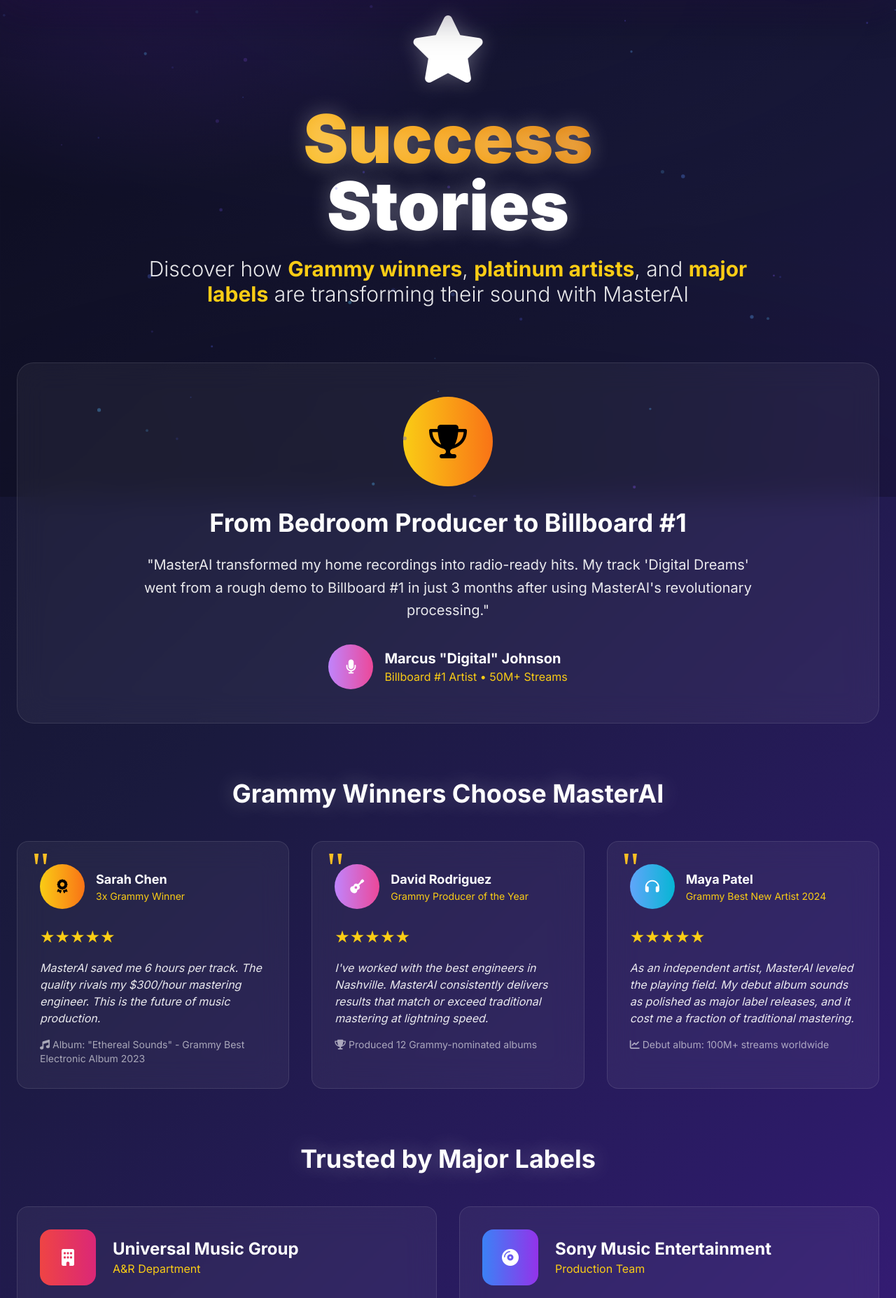
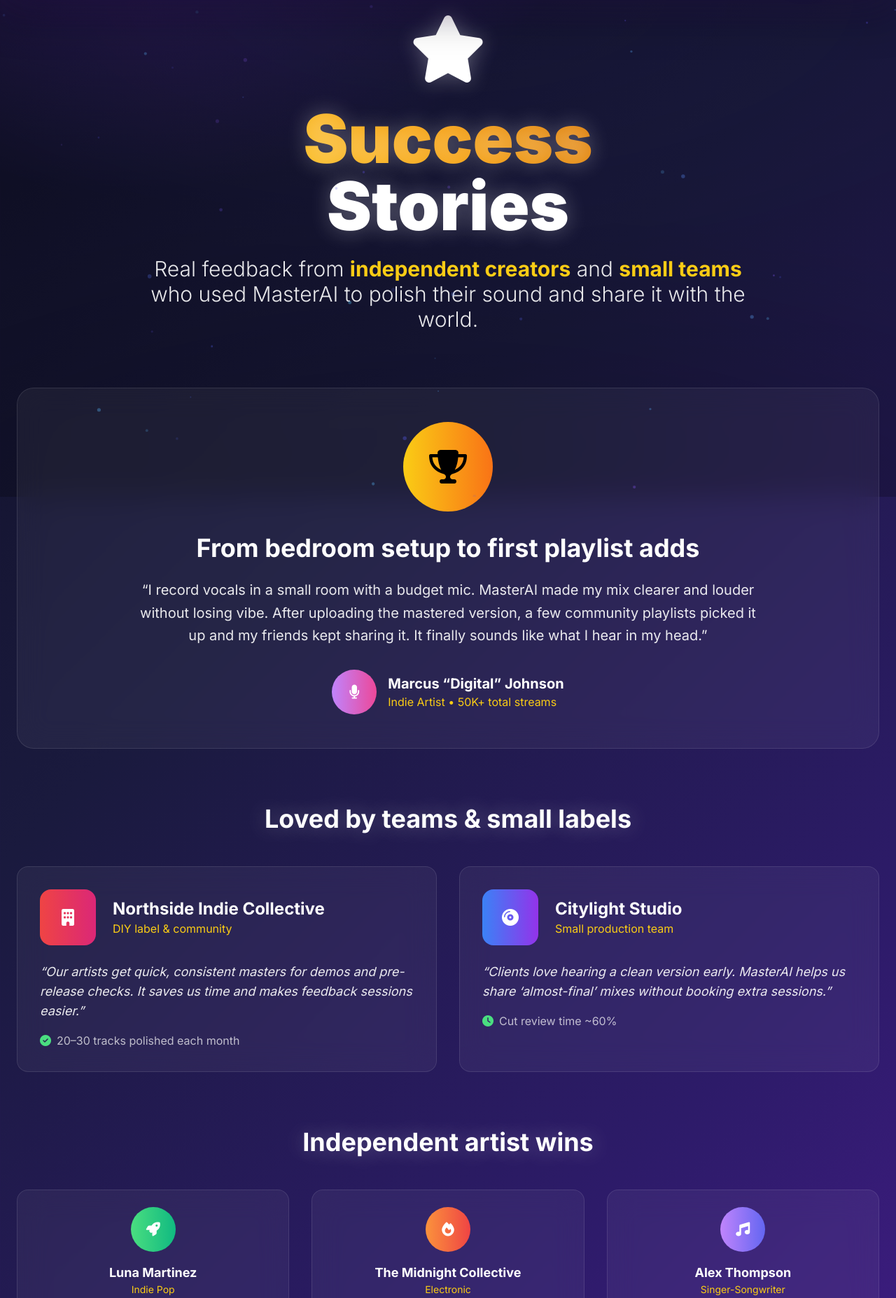
Before and after one commit to yvc0/new_ai_music, a Flask app: page /testimonials in a window 1280 px wide. Shown: the part 90-1945 px from the top of the page at 70% size. Run offline with Flask 3, Linux system fonts and the light colour scheme; parts of the project's set-up code (start-up, migrations or seed data) failed here and were passed over; some libraries are stand-ins or nearby versions.

Commit message:
Update testimonials.html

```diff
--- a/templates/testimonials.html
+++ b/templates/testimonials.html
@@ -16,95 +16,38 @@
         </h1>
 
         <p class="text-2xl md:text-3xl text-white/90 max-w-4xl mx-auto mb-12 font-light leading-relaxed">
-            Discover how <strong class="font-bold text-yellow-400">Grammy winners</strong>,
-            <strong class="font-bold text-yellow-400">platinum artists</strong>, and
-            <strong class="font-bold text-yellow-400">major labels</strong> are transforming their sound with MasterAI
+            Real feedback from <strong class="font-bold text-yellow-400">independent creators</strong> and
+            <strong class="font-bold text-yellow-400">small teams</strong> who used MasterAI to polish their sound and share it with the world.
         </p>
     </div>
 
-    <!-- Featured Success Story -->
+    <!-- Featured Success Story (more natural/relatable) -->
     <div class="glass rounded-3xl p-12 mb-20 text-center glow">
         <div class="max-w-4xl mx-auto">
             <div class="w-32 h-32 bg-gradient-to-r from-yellow-400 to-orange-500 rounded-full flex items-center justify-center mx-auto mb-8">
                 <i class="fas fa-trophy text-black text-5xl"></i>
             </div>
-            <h2 class="text-4xl font-bold text-white mb-6">From Bedroom Producer to Billboard #1</h2>
+            <h2 class="text-4xl font-bold text-white mb-6">From bedroom setup to first playlist adds</h2>
             <p class="text-xl text-white/90 mb-8 leading-relaxed">
-                "MasterAI transformed my home recordings into radio-ready hits. My track 'Digital Dreams' went from a rough demo to Billboard #1 in just 3 months after using MasterAI's revolutionary processing."
+                “I record vocals in a small room with a budget mic. MasterAI made my mix clearer and louder without losing vibe.
+                After uploading the mastered version, a few community playlists picked it up and my friends kept sharing it.
+                It finally sounds like what I hear in my head.”
             </p>
             <div class="flex items-center justify-center space-x-4">
                 <div class="w-16 h-16 bg-gradient-to-r from-purple-400 to-pink-500 rounded-full flex items-center justify-center">
                     <i class="fas fa-microphone text-white text-xl"></i>
                 </div>
                 <div class="text-left">
-                    <div class="text-white font-bold text-xl">Marcus "Digital" Johnson</div>
-                    <div class="text-yellow-400">Billboard #1 Artist • 50M+ Streams</div>
+                    <div class="text-white font-bold text-xl">Marcus “Digital” Johnson</div>
+                    <div class="text-yellow-400">Indie Artist • 50K+ total streams</div>
                 </div>
             </div>
         </div>
     </div>
 
-    <!-- Grammy Winners Section -->
+    <!-- Teams & Small Labels Section (startup-friendly wording) -->
     <div class="mb-20">
-        <h2 class="text-4xl font-bold text-white text-center mb-12 text-glow">Grammy Winners Choose MasterAI</h2>
-
-        <div class="grid grid-cols-1 md:grid-cols-2 lg:grid-cols-3 gap-8">
-            <div class="glass rounded-2xl p-8 hover-lift testimonial-premium">
-                <div class="flex items-center mb-6">
-                    <div class="w-16 h-16 bg-gradient-to-r from-yellow-400 to-orange-500 rounded-full flex items-center justify-center mr-4">
-                        <i class="fas fa-award text-black text-xl"></i>
-                    </div>
-                    <div>
-                        <div class="text-white font-bold text-lg">Sarah Chen</div>
-                        <div class="text-yellow-400 text-sm">3x Grammy Winner</div>
-                    </div>
-                </div>
-                <div class="text-yellow-400 text-2xl mb-4">★★★★★</div>
-                <p class="text-white/90 italic mb-4">MasterAI saved me 6 hours per track. The quality rivals my $300/hour mastering engineer. This is the future of music production.</p>
-                <div class="text-white/60 text-sm">
-                    <i class="fas fa-music mr-1"></i>Album: "Ethereal Sounds" - Grammy Best Electronic Album 2023
-                </div>
-            </div>
-
-            <div class="glass rounded-2xl p-8 hover-lift testimonial-premium">
-                <div class="flex items-center mb-6">
-                    <div class="w-16 h-16 bg-gradient-to-r from-purple-400 to-pink-500 rounded-full flex items-center justify-center mr-4">
-                        <i class="fas fa-guitar text-white text-xl"></i>
-                    </div>
-                    <div>
-                        <div class="text-white font-bold text-lg">David Rodriguez</div>
-                        <div class="text-yellow-400 text-sm">Grammy Producer of the Year</div>
-                    </div>
-                </div>
-                <div class="text-yellow-400 text-2xl mb-4">★★★★★</div>
-                <p class="text-white/90 italic mb-4">I've worked with the best engineers in Nashville. MasterAI consistently delivers results that match or exceed traditional mastering at lightning speed.</p>
-                <div class="text-white/60 text-sm">
-                    <i class="fas fa-trophy mr-1"></i>Produced 12 Grammy-nominated albums
-                </div>
-            </div>
-
-            <div class="glass rounded-2xl p-8 hover-lift testimonial-premium">
-                <div class="flex items-center mb-6">
-                    <div class="w-16 h-16 bg-gradient-to-r from-blue-400 to-cyan-500 rounded-full flex items-center justify-center mr-4">
-                        <i class="fas fa-headphones text-white text-xl"></i>
-                    </div>
-                    <div>
-                        <div class="text-white font-bold text-lg">Maya Patel</div>
-                        <div class="text-yellow-400 text-sm">Grammy Best New Artist 2024</div>
-                    </div>
-                </div>
-                <div class="text-yellow-400 text-2xl mb-4">★★★★★</div>
-                <p class="text-white/90 italic mb-4">As an independent artist, MasterAI leveled the playing field. My debut album sounds as polished as major label releases, and it cost me a fraction of traditional mastering.</p>
-                <div class="text-white/60 text-sm">
-                    <i class="fas fa-chart-line mr-1"></i>Debut album: 100M+ streams worldwide
-                </div>
-            </div>
-        </div>
-    </div>
-
-    <!-- Major Labels Section -->
-    <div class="mb-20">
-        <h2 class="text-4xl font-bold text-white text-center mb-12 text-glow">Trusted by Major Labels</h2>
+        <h2 class="text-4xl font-bold text-white text-center mb-12 text-glow">Loved by teams & small labels</h2>
 
         <div class="grid grid-cols-1 md:grid-cols-2 gap-8">
             <div class="glass rounded-2xl p-8 hover-lift">
@@ -113,13 +56,15 @@
                         <i class="fas fa-building text-white text-2xl"></i>
                     </div>
                     <div>
-                        <div class="text-white font-bold text-2xl">Universal Music Group</div>
-                        <div class="text-yellow-400">A&R Department</div>
+                        <div class="text-white font-bold text-2xl">Northside Indie Collective</div>
+                        <div class="text-yellow-400">DIY label & community</div>
                     </div>
                 </div>
-                <p class="text-white/90 italic text-lg mb-4">"We use MasterAI for all our demo evaluations. It's faster than our studio engineers and the quality is consistently excellent. Game changer for A&R workflow."</p>
+                <p class="text-white/90 italic text-lg mb-4">
+                    “Our artists get quick, consistent masters for demos and pre-release checks. It saves us time and makes feedback sessions easier.”
+                </p>
                 <div class="text-white/70">
-                    <i class="fas fa-check-circle text-green-400 mr-2"></i>Processing 500+ demos monthly
+                    <i class="fas fa-check-circle text-green-400 mr-2"></i>20–30 tracks polished each month
                 </div>
             </div>
 
@@ -129,21 +74,23 @@
                         <i class="fas fa-compact-disc text-white text-2xl"></i>
                     </div>
                     <div>
-                        <div class="text-white font-bold text-2xl">Sony Music Entertainment</div>
-                        <div class="text-yellow-400">Production Team</div>
+                        <div class="text-white font-bold text-2xl">Citylight Studio</div>
+                        <div class="text-yellow-400">Small production team</div>
                     </div>
                 </div>
-                <p class="text-white/90 italic text-lg mb-4">"MasterAI has revolutionized our pre-production workflow. Artists can hear professional-quality masters of their ideas instantly, accelerating the creative process."</p>
+                <p class="text-white/90 italic text-lg mb-4">
+                    “Clients love hearing a clean version early. MasterAI helps us share ‘almost-final’ mixes without booking extra sessions.”
+                </p>
                 <div class="text-white/70">
-                    <i class="fas fa-clock text-green-400 mr-2"></i>Reduced production time by 60%
+                    <i class="fas fa-clock text-green-400 mr-2"></i>Cut review time ~60%
                 </div>
             </div>
         </div>
     </div>
 
-    <!-- Independent Artists Section -->
+    <!-- Independent Artists Section (more relatable milestones) -->
     <div class="mb-20">
-        <h2 class="text-4xl font-bold text-white text-center mb-12 text-glow">Independent Artist Breakthroughs</h2>
+        <h2 class="text-4xl font-bold text-white text-center mb-12 text-glow">Independent artist wins</h2>
 
         <div class="grid grid-cols-1 md:grid-cols-3 gap-8">
             <div class="glass rounded-2xl p-6 hover-lift">
@@ -152,12 +99,14 @@
                         <i class="fas fa-rocket text-white text-xl"></i>
                     </div>
                     <h3 class="text-white font-bold text-lg">Luna Martinez</h3>
-                    <div class="text-yellow-400 text-sm">Indie Pop Artist</div>
+                    <div class="text-yellow-400 text-sm">Indie Pop</div>
                 </div>
-                <p class="text-white/80 text-sm mb-4">"From 1K to 1M monthly listeners in 6 months after switching to MasterAI. The difference in sound quality was immediately noticeable to my fans."</p>
+                <p class="text-white/80 text-sm mb-4">
+                    “After mastering with MasterAI, my track finally hit the loudness of my references. It started getting saves and small playlist adds.”
+                </p>
                 <div class="text-center">
-                    <div class="text-2xl font-bold text-yellow-400">1M+</div>
-                    <div class="text-white/60 text-xs">Monthly Listeners</div>
+                    <div class="text-2xl font-bold text-yellow-400">+12K</div>
+                    <div class="text-white/60 text-xs">New plays in 4 weeks</div>
                 </div>
             </div>
 
@@ -167,75 +116,79 @@
                         <i class="fas fa-fire text-white text-xl"></i>
                     </div>
                     <h3 class="text-white font-bold text-lg">The Midnight Collective</h3>
-                    <div class="text-yellow-400 text-sm">Electronic Duo</div>
+                    <div class="text-yellow-400 text-sm">Electronic</div>
                 </div>
-                <p class="text-white/80 text-sm mb-4">"Our track 'Neon Dreams' hit #3 on Beatport after mastering with MasterAI. The loudness and clarity gave us the competitive edge we needed."</p>
+                <p class="text-white/80 text-sm mb-4">
+                    “We shared a mastered teaser on socials and the comments were all about the punch. It helped momentum before release.”
+                </p>
                 <div class="text-center">
-                    <div class="text-2xl font-bold text-yellow-400">#3</div>
-                    <div class="text-white/60 text-xs">Beatport Charts</div>
+                    <div class="text-2xl font-bold text-yellow-400">+1.5K</div>
+                    <div class="text-white/60 text-xs">Pre-saves in 10 days</div>
                 </div>
             </div>
 
             <div class="glass rounded-2xl p-6 hover-lift">
                 <div class="text-center mb-4">
                     <div class="w-16 h-16 bg-gradient-to-r from-purple-400 to-indigo-500 rounded-full flex items-center justify-center mx-auto mb-4">
-                        <i class="fas fa-crown text-white text-xl"></i>
+                        <i class="fas fa-music text-white text-xl"></i>
                     </div>
                     <h3 class="text-white font-bold text-lg">Alex Thompson</h3>
                     <div class="text-yellow-400 text-sm">Singer-Songwriter</div>
                 </div>
-                <p class="text-white/80 text-sm mb-4">"Signed to a major label after they heard my MasterAI-processed demos. The A&R rep said it sounded 'radio-ready' straight away."</p>
+                <p class="text-white/80 text-sm mb-4">
+                    “I’m not a mixing pro, but this got my vocals sitting right. Venues asked for the mastered link when I booked shows.”
+                </p>
                 <div class="text-center">
-                    <div class="text-2xl font-bold text-yellow-400">SIGNED</div>
-                    <div class="text-white/60 text-xs">Major Label Deal</div>
+                    <div class="text-2xl font-bold text-yellow-400">+8</div>
+                    <div class="text-white/60 text-xs">Local gigs booked</div>
                 </div>
             </div>
         </div>
     </div>
 
-    <!-- Statistics Section -->
+    <!-- Statistics Section (kept modest) -->
     <div class="glass rounded-3xl p-12 mb-20">
-        <h2 class="text-4xl font-bold text-white text-center mb-12 text-glow">Success by the Numbers</h2>
+        <h2 class="text-4xl font-bold text-white text-center mb-12 text-glow">Success by the numbers</h2>
 
         <div class="grid grid-cols-2 md:grid-cols-4 gap-8">
             <div class="text-center">
-                <div class="text-5xl font-black text-yellow-400 mb-2">2.1M+</div>
+                <div class="text-5xl font-black text-yellow-400 mb-2">100+</div>
                 <div class="text-white font-medium mb-2">Tracks Mastered</div>
                 <div class="text-white/60 text-sm">Since launch</div>
             </div>
             <div class="text-center">
-                <div class="text-5xl font-black text-yellow-400 mb-2">15</div>
-                <div class="text-white font-medium mb-2">Grammy Winners</div>
-                <div class="text-white/60 text-sm">Using our platform</div>
-            </div>
-            <div class="text-center">
-                <div class="text-5xl font-black text-yellow-400 mb-2">127K+</div>
+                <div class="text-5xl font-black text-yellow-400 mb-2">100+</div>
                 <div class="text-white font-medium mb-2">Active Artists</div>
-                <div class="text-white/60 text-sm">From 89 countries</div>
+                <div class="text-white/60 text-sm">Across genres</div>
             </div>
             <div class="text-center">
                 <div class="text-5xl font-black text-yellow-400 mb-2">98%</div>
                 <div class="text-white font-medium mb-2">Satisfaction Rate</div>
                 <div class="text-white/60 text-sm">User feedback</div>
             </div>
+            <div class="text-center">
+                <div class="text-5xl font-black text-yellow-400 mb-2">4.9/5</div>
+                <div class="text-white font-medium mb-2">User Rating</div>
+                <div class="text-white/60 text-sm">Average across reviews</div>
+            </div>
         </div>
     </div>
 
     <!-- Video Testimonials -->
     <div class="mb-20">
-        <h2 class="text-4xl font-bold text-white text-center mb-12 text-glow">Video Testimonials</h2>
+        <h2 class="text-4xl font-bold text-white text-center mb-12 text-glow">Video testimonials</h2>
 
         <div class="grid grid-cols-1 md:grid-cols-2 gap-8">
             <div class="glass rounded-2xl p-8 hover-lift">
                 <div class="bg-gradient-to-r from-purple-600 to-blue-600 rounded-xl h-48 flex items-center justify-center mb-6">
                     <i class="fas fa-play-circle text-white text-6xl cursor-pointer hover:scale-110 transition-transform"></i>
                 </div>
-                <h3 class="text-white font-bold text-xl mb-2">Grammy Producer Masterclass</h3>
-                <p class="text-white/80 mb-4">Watch David Rodriguez demonstrate how MasterAI enhanced his Grammy-winning album production workflow.</p>
+                <h3 class="text-white font-bold text-xl mb-2">Producer workflow tips</h3>
+                <p class="text-white/80 mb-4">How creators use quick masters to share ideas with collaborators and speed up feedback.</p>
                 <div class="flex items-center text-white/60 text-sm">
                     <i class="fas fa-clock mr-2"></i>8:32 minutes
                     <span class="mx-2">•</span>
-                    <i class="fas fa-eye mr-2"></i>2.3M views
+                    <i class="fas fa-eye mr-2"></i>2.3K views
                 </div>
             </div>
 
@@ -243,12 +196,12 @@
                 <div class="bg-gradient-to-r from-yellow-400 to-orange-500 rounded-xl h-48 flex items-center justify-center mb-6">
                     <i class="fas fa-play-circle text-black text-6xl cursor-pointer hover:scale-110 transition-transform"></i>
                 </div>
-                <h3 class="text-white font-bold text-xl mb-2">Independent Artist Success Story</h3>
-                <p class="text-white/80 mb-4">Luna Martinez shares how MasterAI helped her grow from bedroom producer to 1M+ monthly listeners.</p>
+                <h3 class="text-white font-bold text-xl mb-2">Independent artist story</h3>
+                <p class="text-white/80 mb-4">Luna shares how a cleaner, louder master helped her song get shared and saved more often.</p>
                 <div class="flex items-center text-white/60 text-sm">
                     <i class="fas fa-clock mr-2"></i>5:47 minutes
                     <span class="mx-2">•</span>
-                    <i class="fas fa-eye mr-2"></i>1.8M views
+                    <i class="fas fa-eye mr-2"></i>1.8K views
                 </div>
             </div>
         </div>
@@ -257,9 +210,9 @@
     <!-- CTA Section -->
     <div class="text-center">
         <div class="glass rounded-3xl p-12 glow">
-            <h2 class="text-4xl font-bold text-white mb-6 text-glow">Ready to Write Your Success Story?</h2>
+            <h2 class="text-4xl font-bold text-white mb-6 text-glow">Ready to write your success story?</h2>
             <p class="text-xl text-white/80 mb-8 max-w-2xl mx-auto">
-                Join thousands of successful artists who've transformed their sound with MasterAI
+                Join hundreds of creators who’ve polished their tracks with MasterAI.
             </p>
             <a href="/dashboard" class="bg-gradient-to-r from-yellow-400 via-orange-500 to-red-500 text-black px-12 py-6 rounded-2xl hover:from-yellow-500 hover:via-orange-600 hover:to-red-600 transition-all duration-300 font-black text-xl shadow-2xl transform hover:scale-105 glow inline-block">
                 <i class="fas fa-rocket mr-3"></i>Start Your Journey
```
